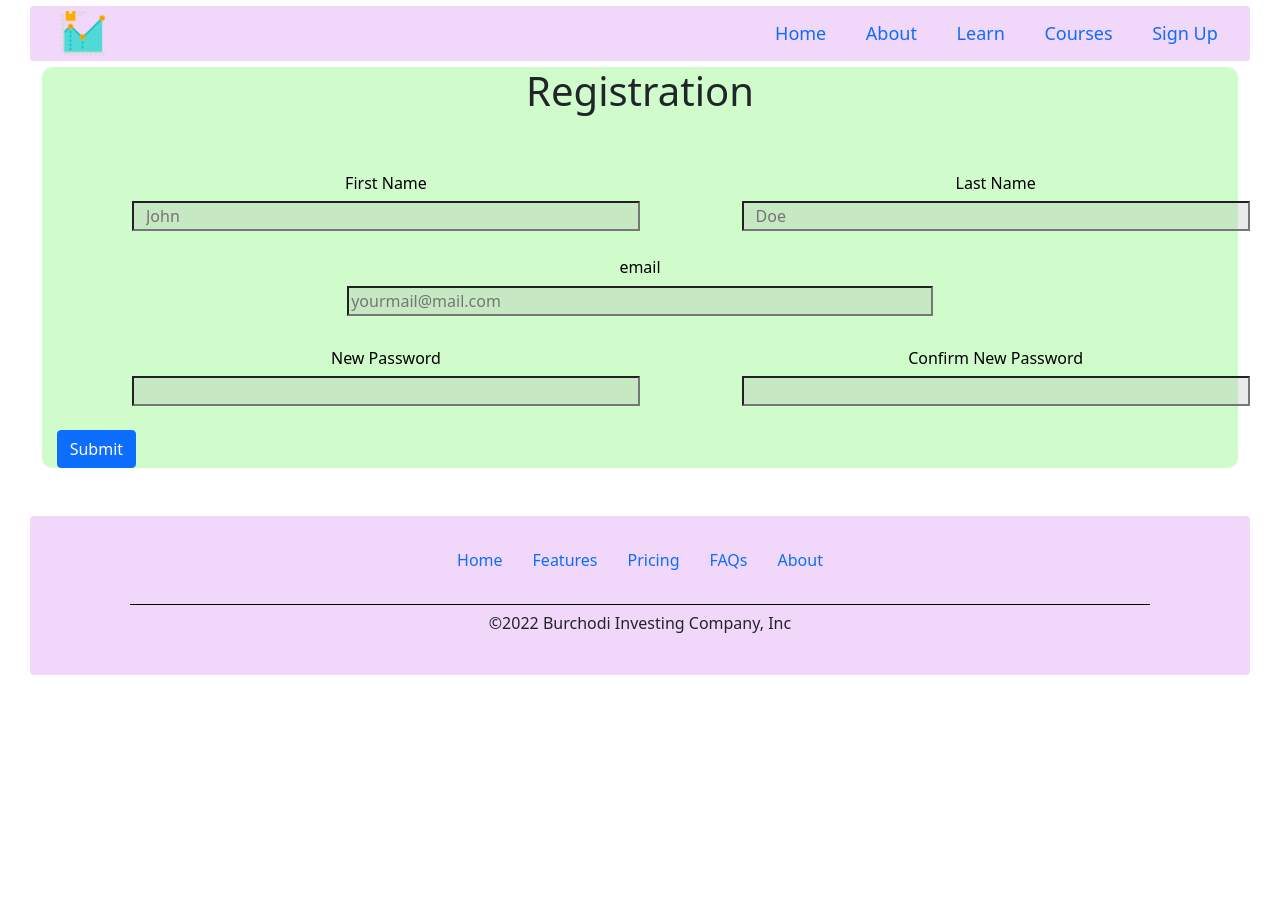
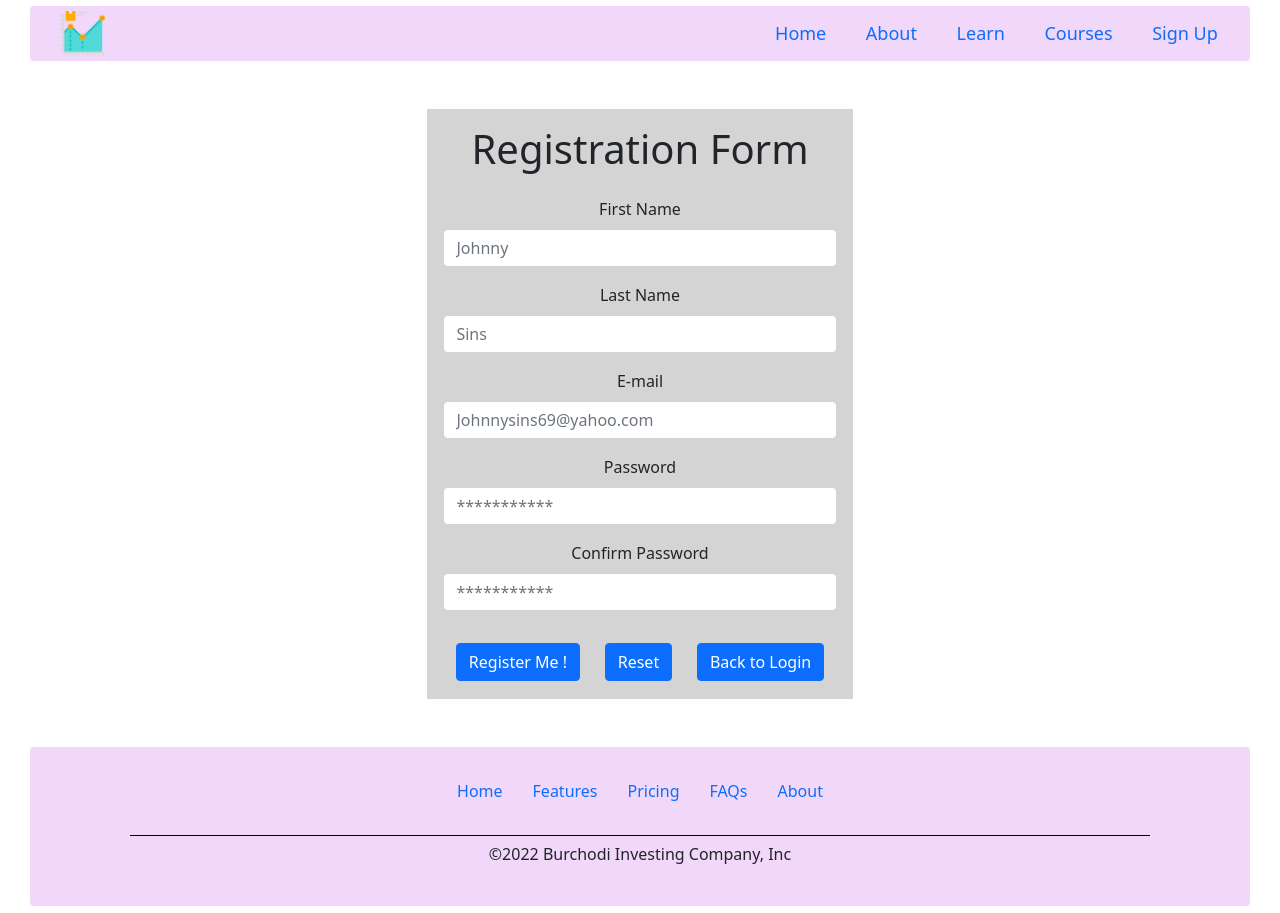
Before and after one commit to Bibek979/Tradathon-Website, a React (Create React App) app: page /signup in a window 1280 px wide. Before the commit the page ends 800 px from the top, so only its background shows below. Built offline with nearby package versions, Linux system fonts and the light colour scheme.

Commit message:
Connected to the backend for Sign up and Login. This is just the bare minimum

```diff
--- a/src/App.js
+++ b/src/App.js
@@ -9,6 +9,7 @@ import Footer from './websites/Components/footer';
 import Course from './Pages/Course';
 import Login from './Pages/Login';
 import ForgotPassword from './Pages/ForgotPassword';
+import UserDashboard from './Components/userDashboard/UserDashboard';
 
 function App() {
   return (
@@ -28,6 +29,7 @@ function App() {
             />} />
             <Route path='login' element={<Login />} />
             <Route path='forgotpwd' element={<ForgotPassword />} />
+            <Route path='userdashboard' element={<UserDashboard />} />
             <Route path='*' element={<PageNotFound />} />
           </Routes>
           <Footer />
--- a/src/Pages/ForgotPassword.js
+++ b/src/Pages/ForgotPassword.js
@@ -1,5 +1,6 @@
 import React from "react";
-import './stylesheet.css';
+import { Link } from "react-router-dom";
+
 
 export default function ForgotPassword() {
     function handleChangePwd(e){
@@ -14,18 +15,19 @@ export default function ForgotPassword() {
     }
     return(
         <div className="container rounded w-25 my-4 bg-secondary bg-gradient">
-            <h3 className="text-center fPwdTitle">Forgot Password</h3>
+            <h3 className="text-center fPwdTitle pt-3">Forgot Password</h3>
             <form onSubmit={handleForgetPwd}>
                 <div className="d-flex flex-column">
-                    <label className="text-white pt-3 pb-1">email</label>
-                    <input type='email' className="labelColor p-0 border-0" placeholder="yourmail@mail.com" ></input>
+                    <label className="text-white pt-3 pb-1 text-center">email</label>
+                    <input type='email' className="labelColor p-0 border-0 w-auto" placeholder="yourmail@mail.com" ></input>
                     <label className="text-white otpLabel pt-3 pb-1">OTP</label>
                     <input type='number' className="labelColor p-0 border-0 otp" ></input>
-                    <label className="text-white pt-3 pb-1">New Password</label>
-                    <input type='password' className="labelColor p-0 border-0" ></input>
-                    <label className="text-white pt-3 pb-1">Confirm New Password</label>
-                    <input type='password' className="labelColor p-0 border-0" ></input>
+                    <label className="text-white pt-3 pb-1 text-center">New Password</label>
+                    <input type='password' className="labelColor p-0 border-0 w-auto" ></input>
+                    <label className="text-white pt-3 pb-1 text-center">Confirm New Password</label>
+                    <input type='password' className="labelColor p-0 border-0 w-auto" ></input>
                     <button type="submit" className='m-4' onClick={handleChangePwd}>Change Password</button>
+                    <Link to='/login' className="text-right text-light">Back to login</Link>
                 </div>
             </form>
         </div>
--- a/src/Pages/Login.js
+++ b/src/Pages/Login.js
@@ -1,60 +1,87 @@
 import React, { useState } from "react";
 import { Link } from "react-router-dom";
+import { useNavigate } from "react-router-dom";
 import "./stylesheet.css";
 import "bootstrap/dist/css/bootstrap.min.css";
+import axios from "axios";
+import { Button } from "react-bootstrap";
 export default function Login() {
-  // To store the values of email and password by the user
-  const [email, setEmail] = useState("");
-  const [password, setPassword] = useState("");
+  const navigate = useNavigate();
+  const [loginData, setLoginData] = useState({
+    email: "",
+    password: ""
+  })
 
-  //To store the final values of Email and password we use another useState with array initialization
-  const [data, setData] = useState([]);
+  const handleChange = (e) =>{
+    const elemName = e.target.name;
+    const value = e.target.value;
+    setLoginData({...loginData, [elemName]: value});
+  }
 
   function handleSubmitAction(e) {
     e.preventDefault();
-    //Adding this line to add both the info to this array object
-    //Have to make key:value pair to store in (datauseState)
-    const toArray = { email: email, password: password };
-    setData([...data, toArray]);
-    console.log(data);
-    console.log(email, password);
+    const {email, password} = loginData;
+    setLoginData({...loginData, email: email.toLowerCase()});
+    if(email && password)
+    {
+      axios.post("http://localhost:5500/login", loginData)
+      .then( res => {
+        if(res.data.status === 0){
+          alert(res.data.message);
+          navigate("/userdashboard");
+        }
+        else if( res.data.status === 1){
+          alert(res.data.message)
+        }
+        else{
+          alert(res.data.message);
+        }
+      })
+
+    }
+    else{
+      alert("Credentials Missing");
+    }
   }
 
 
   return (
-    <div className="container w-25 bg-secondary bg-gradient">
+    <div className="container rounded w-25 bg-secondary bg-gradient">
       <h3 className="card-title text-center pt-4 text-white">Login</h3>
       <form className="form" onSubmit={handleSubmitAction}>
         <div className="d-flex p-3 flex-column">
-          <label className="text-center p-2 text-white">email/user</label>
+          <label className="text-center p-2 text-white">E-Mail/User</label>
           <input
             type="email"
+            name="email"
             id="email"
-            value={email}
-            onChange={(e) => setEmail(e.target.value)}
+            value={loginData.email}
+            onChange={handleChange}
             placeholder="email@email-provider.com"
           ></input>
         </div>
 
         <div className="d-flex p-3 flex-column">
-          <label className="text-center p-2 text-white">password</label>
+          <label className="text-center p-2 text-white">Password</label>
           <input
             type="password"
-            value={password}
+            name="password"
+            value={loginData.password}
             id="password"
-            onChange={(e) => setPassword(e.target.value)}
+            onChange={handleChange}
             placeholder="**********"
           ></input>
         </div>
         <div className="d-flex p-3 flex-column">
-          <button className="m-2">Login</button>
+          <Button variant="primary" type="submit" className="m-2">Login</Button>
+          <Link to="/signup" className="text-white text-right">
+            New User ?
+          </Link>
           <Link to="/forgotpwd" className="text-white text-right">
-            forgot password ?
+            Forgot Password ?
           </Link>
         </div>
       </form>
-
-        //This section here merely justs displays the output on loginform
 
       {/* <div className="container bg-primary">
         {
--- a/src/Pages/Signup.css
+++ b/src/Pages/Signup.css
@@ -1,6 +1,11 @@
-.customFormStyle{
+/* .customFormStyle{
     background-color: rgb(208, 252, 203);
     border-radius: 10px;
+} */
+
+.signup-container{
+    width: 35%;
+    background-color: rgb(212, 212, 212);
 }
 
 /* .alert-danger{
--- a/src/Pages/Signup.js
+++ b/src/Pages/Signup.js
@@ -1,179 +1,94 @@
+import "./Signup.css";
 import React, { useState } from "react";
+import { Link } from "react-router-dom";
+import axios from "axios";
+import { useNavigate } from "react-router-dom";
 import "./Signup.css";
-import LiveAlert from "../Components/Components__SignUp/LiveAlert";
+// import LiveAlert from "../Components/Components__SignUp/LiveAlert";
 import "bootstrap/dist/css/bootstrap.min.css";
 import "bootstrap/dist/js/bootstrap.min.js";
+import {Form} from "react-bootstrap";
+import { Button } from "react-bootstrap";
 
 export default function SignUpForm() {
-  let errorStorVar = ""; //To store the error causing value
-  const [displayAlert, setDisplayAlert] = useState("false");
+  const navigate = useNavigate();
+  // const [displayAlert, setDisplayAlert] = useState("false");
   const [confpwd, setConfpwd] = useState("");
-  const [allRecords, setAllRecords] = useState([]);
+  // const [allRecords, setAllRecords] = useState([]);
   const [state, setState] = useState({
     firstname: "",
     lastname: "",
     email: "",
     password: "",
+    confpassword: ""
   });
 
   function onChangeHandler(e) {
     const nameOfElem = e.target.name;
     const value = e.target.value;
     setState({ ...state, [nameOfElem]: value });
+    console.log(nameOfElem+": "+value)
+
   }
 
   const handleSubmit = (e) => {
     e.preventDefault();
-    if (validateForm()) {
-      const newRecord = { ...state, id: new Date().getTime().toString() };
-      setAllRecords([...allRecords, newRecord]);
-      setDisplayAlert("false");
+    const {firstname, lastname, email, password, confpassword} = state;
+    console.log(firstname+" "+lastname+" "+email+" "+password+" "+confpassword)
+    if (firstname && lastname && email) {
+      axios.post("http://localhost:5500/registration", state)
+      .then( res => alert(res.data.message))
+      .then( () => navigate("/login"))
       console.log("Signed Up successfully !");
     } else {
-      console.log("There is error in input --->" + errorStorVar);
-      setDisplayAlert("true");
+      console.log("There is error in input");
+      alert("Validate the input field ");
     }
-
-    let databody = {
-      "fname": state.firstname,
-      "lname": state.lastname,
-      "email": state.email,
-      "password": state.password
-    }
-
-    return fetch('http://localhost:5500/registered', {
-      method: 'post',
-      body: JSON.stringify(databody),
-      headers: {
-        'Content-type': 'application/json'
-      },
-    })
-    .then(res => res.json())
-    .then(data => console.log(data))
-    .catch((e)=>console.log("some error"+e));
   };
 
-  const validateForm = () => {
-    if (state.firstname === "") {
-      errorStorVar = "firstname";
-      return false;
-    } else if (state.lastname === "") {
-      errorStorVar = "lastname";
-      return false;
-    } else if (state.email === "") {
-      errorStorVar = "email";
-      return false;
-    } else if (state.password === confpwd) {
-      errorStorVar = "password";
-      return false;
-    }
-    return true;
-  };
+  // function validateForm() {
+  //   const {fname, lname, email, pwd, confpwd} = state;
+  //   if(fname && lname && email && (pwd === confpwd))
+  //     return true;
+  //   else
+  //     return false;
+  // };
 
   return (
-    <div className="container-fluid">
-      {/* The text here has been deactivated because the data can be clearly
-        seen on screen when not commented. */}
-      {/* <div>
-            {
-                allRecords.map((curElem) => {
-                    return(
-                        <div key={curElem.id}>
-                            <p>
-                                {curElem.firstname}<br></br>
-                                {curElem.lastname}<br></br>
-                                {curElem.email}<br></br>
-                                {curElem.password}<br></br>
-                            </p>
-                    </div>
-                    )
-                })
-            }
-        </div> */}
+    <div className="container-sm my-5 py-3 signup-container">
+      <h1 className="mb-4 text-center">Registration Form</h1>
+      <Form onSubmit={handleSubmit} className="w-2">
+        <Form.Group className="mb-3 text-center fs-6" controlId="formFirstName">
+          <Form.Label>First Name</Form.Label>
+          <Form.Control type="text" placeholder="Johnny" name="firstname" value={state.firstname} onChange={onChangeHandler}></Form.Control>
+        </Form.Group>
 
-      <form className="customFormStyle mb-5" onSubmit={handleSubmit}>
-        <div className="row text-justify">
-          <h1 className="col-12 text-center width-5 pb-5">Registration</h1>
-          <label className="col-5 offset-1 text-center text-black">
-            First Name
-          </label>
-          <label className="col-5 offset-1 text-center text-black">
-            Last Name
-          </label>
+        <Form.Group className="mb-3 text-center fs-6"  controlId="formLastName">
+          <Form.Label>Last Name</Form.Label>
+          <Form.Control type="text" placeholder="Sins" name="lastname" value={state.lastname} onChange={onChangeHandler}></Form.Control>
+        </Form.Group>
+
+        <Form.Group className="mb-3 text-center fs-6" controlId="formEmail">
+          <Form.Label>E-mail</Form.Label>
+          <Form.Control type="email" placeholder="Johnnysins69@yahoo.com" name="email" value={state.email} onChange={onChangeHandler}></Form.Control>
+        </Form.Group>
+
+        <Form.Group className="mb-3 text-center fs-6" controlId="formPassword">
+          <Form.Label>Password</Form.Label>
+          <Form.Control type="password" placeholder="***********" name="password" value={state.password} onChange={onChangeHandler}></Form.Control>
+        </Form.Group>
+
+        <Form.Group className="mb-3 text-center fs-6" controlId="formConfPassword">
+          <Form.Label>Confirm Password</Form.Label>
+          <Form.Control type="password" placeholder="***********" name="confpassword" value={state.confpassword} onChange={onChangeHandler}></Form.Control>
+        </Form.Group>
+
+        <div className="d-flex justify-content-around pt-3">
+          <Button variant="primary" type="submit">Register Me !</Button>
+          <Button variant="primary" type="reset">Reset</Button>
+          <Button variant="primary" onClick={()=>navigate("/login")}>Back to Login</Button>
         </div>
-        <div className="row mb-4">
-          <input
-            id="firstname"
-            name="firstname"
-            type="text"
-            className="col-sm-5 offset-1"
-            placeholder="John"
-            value={state.firstname}
-            onChange={onChangeHandler}
-          ></input>
-          <input
-            id="lastname"
-            name="lastname"
-            type="text"
-            className="col-sm-5 offset-1"
-            placeholder="Doe"
-            value={state.lastname}
-            onChange={onChangeHandler}
-          ></input>
-        </div>
-
-        <div className="row justify-content-md-center mb-4">
-          <div className="col-sm-6 text-center">
-            <label className="text-black">email</label>
-          </div>
-          <div className="col-sm-6">
-            <input
-              id="email"
-              name="email"
-              className="col-12"
-              type="email"
-              placeholder="yourmail@mail.com"
-              value={state.email}
-              onChange={onChangeHandler}
-            ></input>
-          </div>
-        </div>
-
-        <div className="row text-justify">
-          <label className="col-5 offset-1 text-center text-black">
-            New Password
-          </label>
-          <label className="col-5 offset-1 text-center text-black">
-            Confirm New Password
-          </label>
-        </div>
-
-        <div className="row mb-4">
-          <input
-            id="password"
-            name="password"
-            type="password"
-            className="col-sm-5 offset-1"
-            placeholder=""
-            value={state.password}
-            onChange={onChangeHandler}
-          ></input>
-          <input
-            name="password"
-            type="password"
-            className="col-sm-5 offset-1"
-            onChange={(e) => {
-              setConfpwd(e.target.value);
-            }}
-          ></input>
-        </div>
-
-        <div>
-          <button className="btn btn-primary">Submit</button>
-        </div>
-      </form>
-
-      <LiveAlert setDisplay={displayAlert} errorIn={errorStorVar} />
+      </Form>
     </div>
   );
 }
```
Also changed, not shown: src/Components/userDashboard/UserDashboard.js (added, +17 -0 lines), src/WokingTracker.txt, 1 other file (tests, documents, lock files or other folders).
